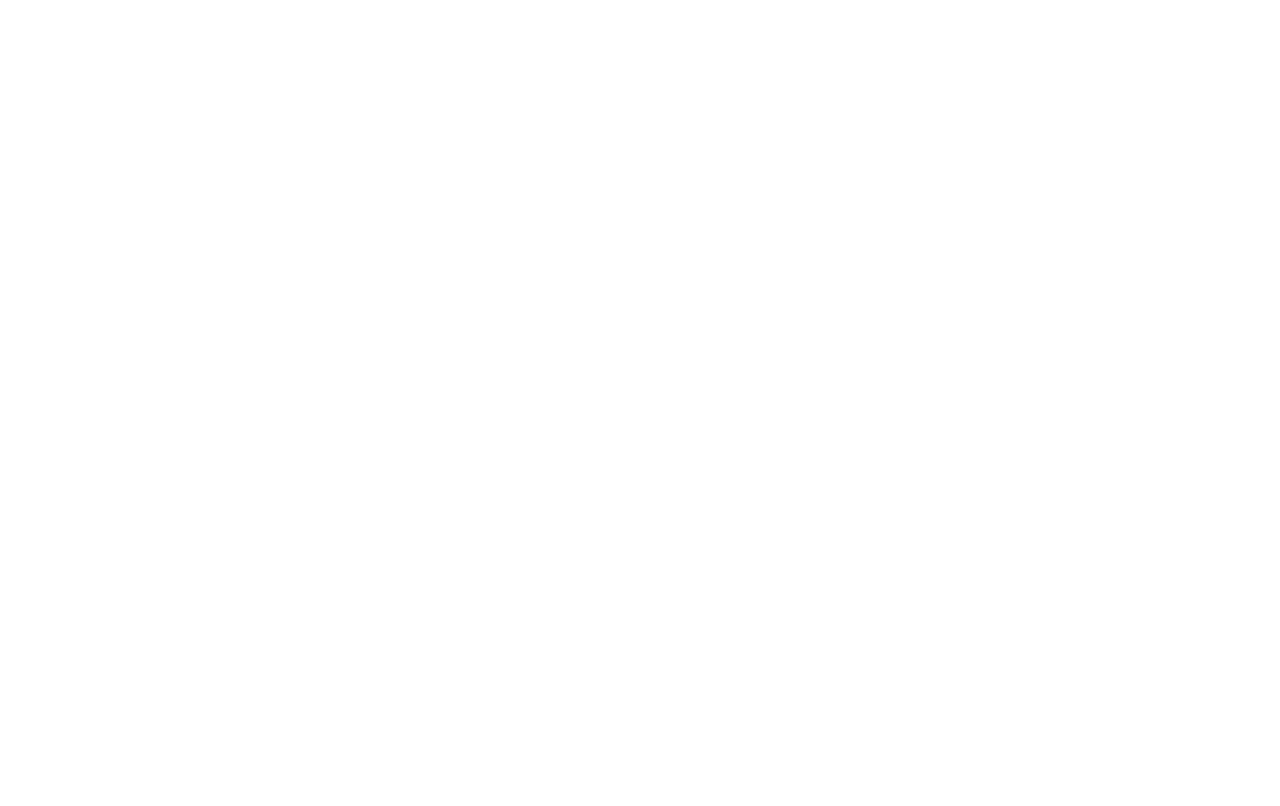
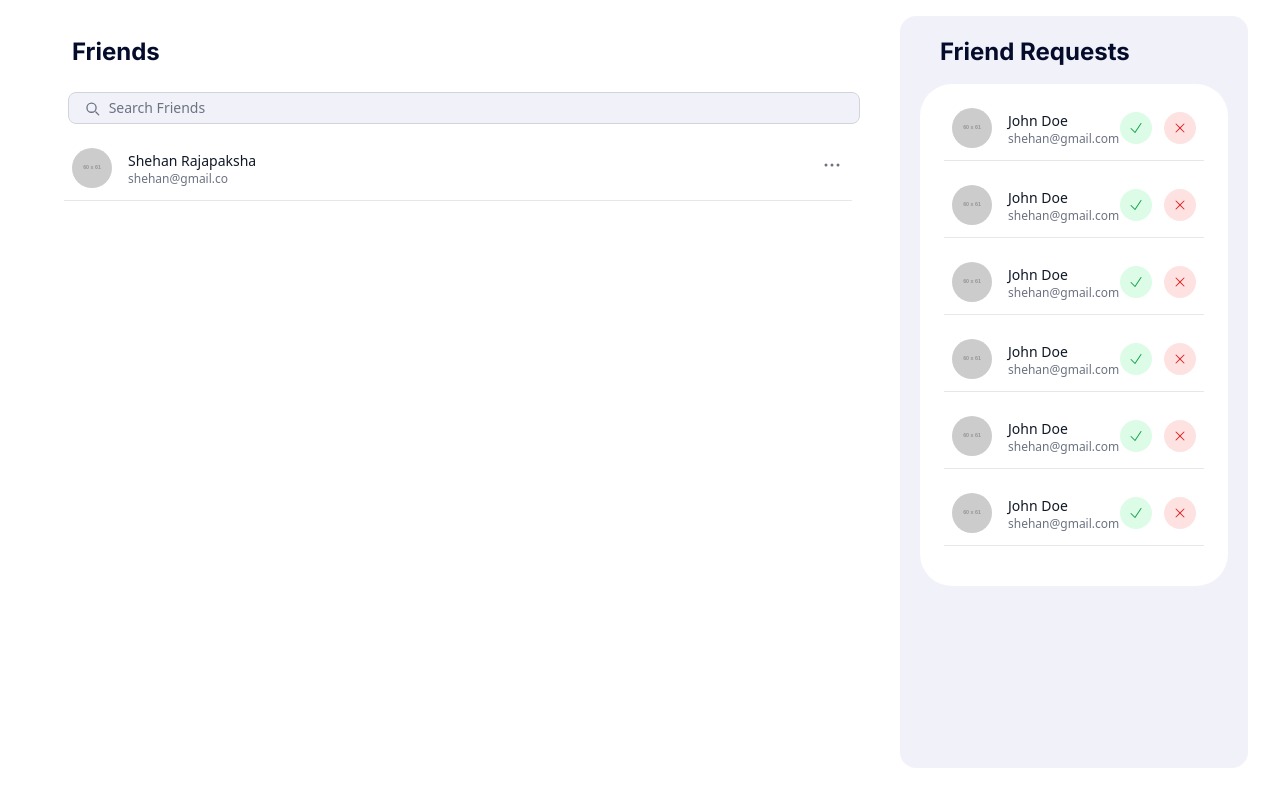
Before and after one commit to FinOSIQ/splittrack, a React (Vite) app: page /friends in a window 1280 px wide. Before the commit this address had no page. Shown: the top 806 px of the page. Built offline with nearby package versions, Linux system fonts and the light colour scheme.

Commit message:
All Friends View - Desktop + Heroicons Install - #16

```diff
--- a/package.json
+++ b/package.json
@@ -10,6 +10,7 @@
     "preview": "vite preview"
   },
   "dependencies": {
+    "@heroicons/react": "^2.2.0",
     "@material-tailwind/react": "^2.1.10",
     "formik": "^2.4.6",
     "react": "^18.3.1",
--- a/src/App.jsx
+++ b/src/App.jsx
@@ -8,6 +8,7 @@
 import GroupCard from './Components/GroupCard'
 import Home from './Views/Home'
 import GroupView from './Views/GroupView'
+import AllFriends from './Views/AllFriends';
 
 
 function App() {
@@ -20,6 +21,7 @@
             <Route path="/" element={<Home />} />
             <Route path="/profile" element={<ProfileView />} />
             <Route path="/group" element={<GroupView />} />
+            <Route path="/friends" element={<AllFriends/>} />
           </Routes>
         </Router>
       </div>
--- /dev/null
+++ b/src/Components/FriendCard.jsx
@@ -0,0 +1,53 @@
+import { useState, useRef, useEffect } from "react";
+import { EllipsisHorizontalIcon } from "@heroicons/react/24/solid";
+
+export default function FriendCard({ img, name, email }) {
+    const [isDropdownOpen, setDropdownOpen] = useState(false);
+    const dropdownRef = useRef(null);
+
+    useEffect(() => {
+        function handleClickOutside(event) {
+            if (dropdownRef.current && !dropdownRef.current.contains(event.target)) {
+                setDropdownOpen(false);
+            }
+        }
+
+        document.addEventListener("mousedown", handleClickOutside);
+        return () => {
+            document.removeEventListener("mousedown", handleClickOutside);
+        };
+    }, []);
+
+    return (
+        <div className="flex items-center justify-between p-2 mx-2 pb-3 border-b border-gray-200 relative">
+            {/* Left Section: Avatar & Info */}
+            <div className="flex items-center space-x-4">
+                <img src={img} alt={name} className="w-10 h-10 rounded-full" />
+                <div>
+                    <p className="text-sm font-normal leading-normal text-gray-900">{name}</p>
+                    <p className="text-xs text-gray-500">{email}</p>
+                </div>
+            </div>
+
+            {/* Right Section: Options Button & Dropdown */}
+            <div className="relative" ref={dropdownRef}>
+                <button onClick={() => setDropdownOpen(!isDropdownOpen)}>
+                    <EllipsisHorizontalIcon className="w-6 h-6 text-gray-500 cursor-pointer" />
+                </button>
+                {isDropdownOpen && <DropdownMenu onClose={() => setDropdownOpen(false)} />}
+            </div>
+        </div>
+    );
+}
+
+function DropdownMenu({ onClose }) {
+    return (
+        <div className="absolute right-0 -mt-2 w-36 bg-white border border-gray-200 rounded-lg shadow-lg z-10">
+            <ul className="py-1 text-sm text-gray-700">
+                <li className="px-4 py-2 hover:bg-gray-50 cursor-pointer" onClick={onClose}>View</li>
+                <li className="px-4 py-2 hover:bg-gray-50 cursor-pointer" onClick={onClose}>Settle up</li>
+                <li className="px-4 py-2 hover:bg-gray-50 cursor-pointer text-red-500" onClick={onClose}>Remove Friend</li>
+            </ul>
+        </div>
+    );
+}
--- /dev/null
+++ b/src/Components/FriendReqCard.jsx
@@ -0,0 +1,36 @@
+
+import { CheckIcon, XMarkIcon } from "@heroicons/react/24/solid";
+
+
+export default function FriendReqCard({ img, name, email }) {
+    return (
+
+        <div className="flex items-center justify-between p-2 mx-2 pb-3  border-b border-gray-200">
+            {/* Left Section: Avatar & Info */}
+            <div className="flex items-center space-x-4">
+                {/* Avatar */}
+                <img src={img} alt={name} className="w-10 h-10 rounded-full" />
+
+                {/* Name & Email */}
+                <div>
+                    <p className="text-sm font-normal leading-normal text-gray-900">{name}</p>
+                    <p className="text-xs text-gray-500">{email}</p>
+                </div>
+            </div>
+
+            {/* Right Section: Accept & Decline Buttons */}
+            <div className="flex items-center space-x-3">
+                {/* Accept Button */}
+                <button className="w-8 h-8 flex items-center justify-center bg-green-100 text-green-600 rounded-full">
+                    <CheckIcon className="w-4 h-4" />
+                </button>
+
+                {/* Decline Button */}
+                <button className="w-8 h-8 flex items-center justify-center bg-red-100 text-red-600 rounded-full">
+                    <XMarkIcon className="w-4 h-4" />
+                </button>
+            </div>
+
+        </div>
+    )
+}
--- /dev/null
+++ b/src/Views/AllFriends.jsx
@@ -0,0 +1,58 @@
+import FriendCard from "../Components/FriendCard";
+import FriendReqCard from "../Components/FriendReqCard";
+
+export default function AllFriends() {
+    return (
+        <div className="h-screen flex flex-row bg-white rounded-md mx-5 px-0 mt-4 overflow-x-hidden">
+
+            {/* 65% column */}
+            <div className="w-[70%] px-3">
+                <div className="h-full rounded-2xl p-4 overflow-hidden">
+                    <div className="text-[#040b2b] text-2xl font-bold font-inter mx-6 mt-1">Friends</div>
+                    <div>
+                        {/* ✅ Updated Search Bar */}
+                        <div className=" ml-5 bg-[#f1f2f9] rounded-lg flex items-center px-4 border border-gray-300 focus-within:border-blue-500 mt-6 h-8">
+                            {/* Search Icon */}
+                            <svg className="w-4 h-4 mt-0.5 text-gray-500" fill="none" stroke="currentColor" strokeWidth="2" viewBox="0 0 24 24" xmlns="http://www.w3.org/2000/svg">
+                                <path strokeLinecap="round" strokeLinejoin="round" d="M21 21l-4.35-4.35"></path>
+                                <circle cx="10" cy="10" r="7"></circle>
+                            </svg>
+
+                            {/* Input Field */}
+                            <input
+                                type="text"
+                                placeholder="Search Friends"
+                                className="w-full bg-transparent outline-none text-gray-900 placeholder-gray-500 text-sm pl-2"
+                            />
+                        </div>
+                        <div className="my-4 ml-2">
+                            <FriendCard name={"Shehan Rajapaksha"} email={"shehan@gmail.co"} img="https://placehold.co/60x61" />
+
+                        </div>
+
+                    </div>
+                </div>
+            </div>
+
+            {/* 35% column */}
+            <div className="w-[30%] px-3 pb-12">
+                <div className="h-full bg-[#f1f2f9] rounded-2xl p-4 overflow-hidden">
+                    <div className="text-[#040b2b] text-2xl font-bold font-inter mx-6 mt-1">Friend Requests</div>
+
+                    <div className="mx-1 my-4 pb-6 bg-white rounded-[32px]">
+                        <div className="p-4 space-y-4">
+                            <FriendReqCard img="https://placehold.co/60x61" name="John Doe" email="shehan@gmail.com" />
+                            <FriendReqCard img="https://placehold.co/60x61" name="John Doe" email="shehan@gmail.com" />
+                            <FriendReqCard img="https://placehold.co/60x61" name="John Doe" email="shehan@gmail.com" />
+                            <FriendReqCard img="https://placehold.co/60x61" name="John Doe" email="shehan@gmail.com" />
+                            <FriendReqCard img="https://placehold.co/60x61" name="John Doe" email="shehan@gmail.com" />
+                            <FriendReqCard img="https://placehold.co/60x61" name="John Doe" email="shehan@gmail.com" />
+                        </div>
+                    </div>
+
+                </div>
+            </div>
+
+        </div>
+    );
+}
--- a/src/index.css
+++ b/src/index.css
@@ -8,3 +8,7 @@
   padding: 0; /* Remove padding */
   margin: 0; /* Remove margin */
 }
+
+html, body {
+  overflow-x: hidden;
+}
```
Also changed, not shown: 1 other file (tests, documents, lock files or other folders).
